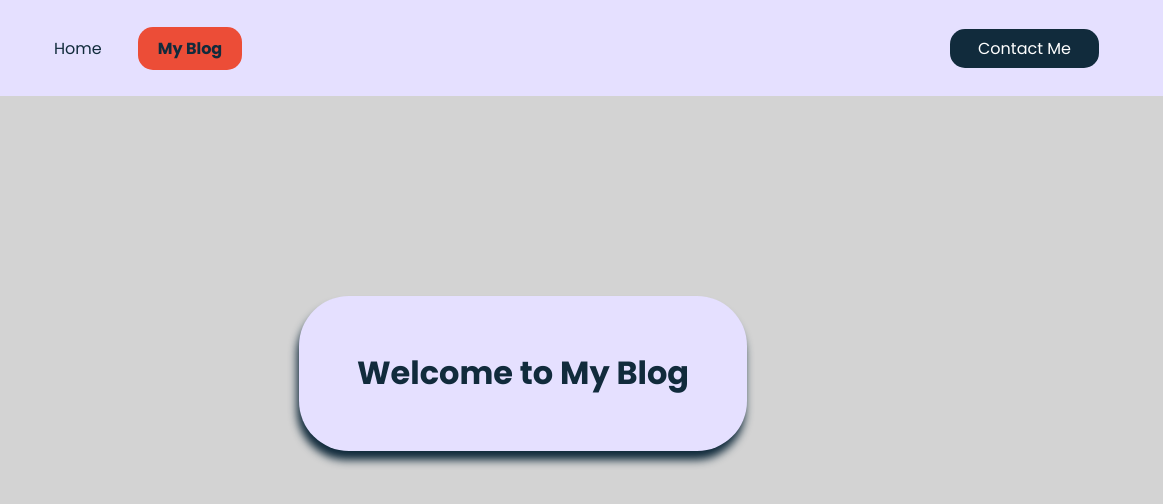
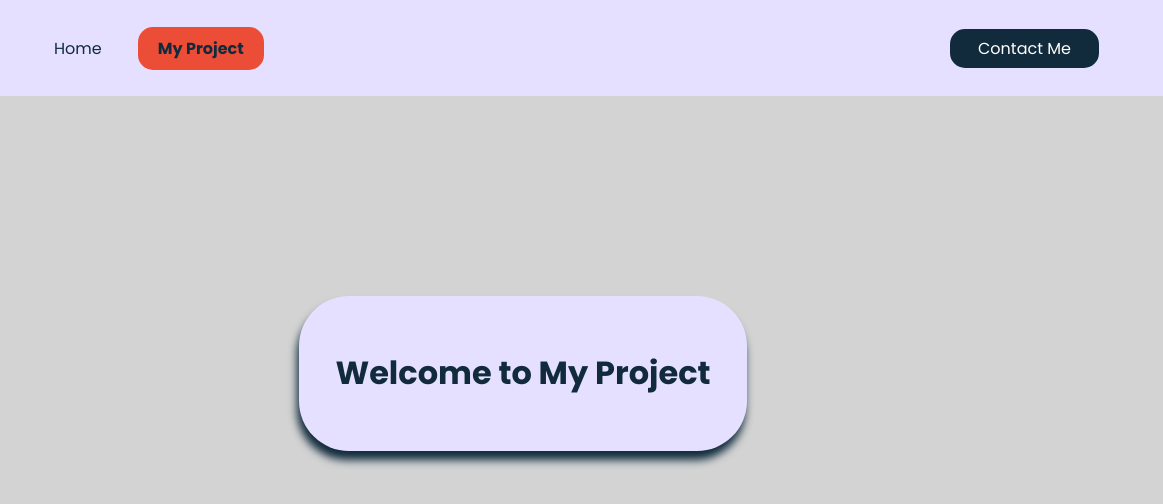
Before and after one commit to Haliimm/Day-2-Navbar-Form, a plain HTML site: page blog.html in a window 1280 px wide. Shown: the full height of the page, 117-1280 px from the left. Drawn offline with Linux system fonts and the light colour scheme.

Commit message:
Update blog.html
Update My Project

```diff
--- a/blog.html
+++ b/blog.html
@@ -22,7 +22,7 @@
                     <a href="index.html" class="a-navbar">Home</a>
                 </li>
                 <li class="li-navbar">
-                    <a href="blog.html" class="a-navbar" id="active">My Blog</a>
+                    <a href="project.html" class="a-navbar" id="active">My Project</a>
                 </li>
             </ul>
         </div>
@@ -36,7 +36,7 @@
     <div class="canvas-blog">
         <div class="container-blog">
             <div class="center-content">
-                <h1> Welcome to My Blog</h1>
+                <h1> Welcome to My Project</h1>
             </div>
         </div>
     </div>
```
